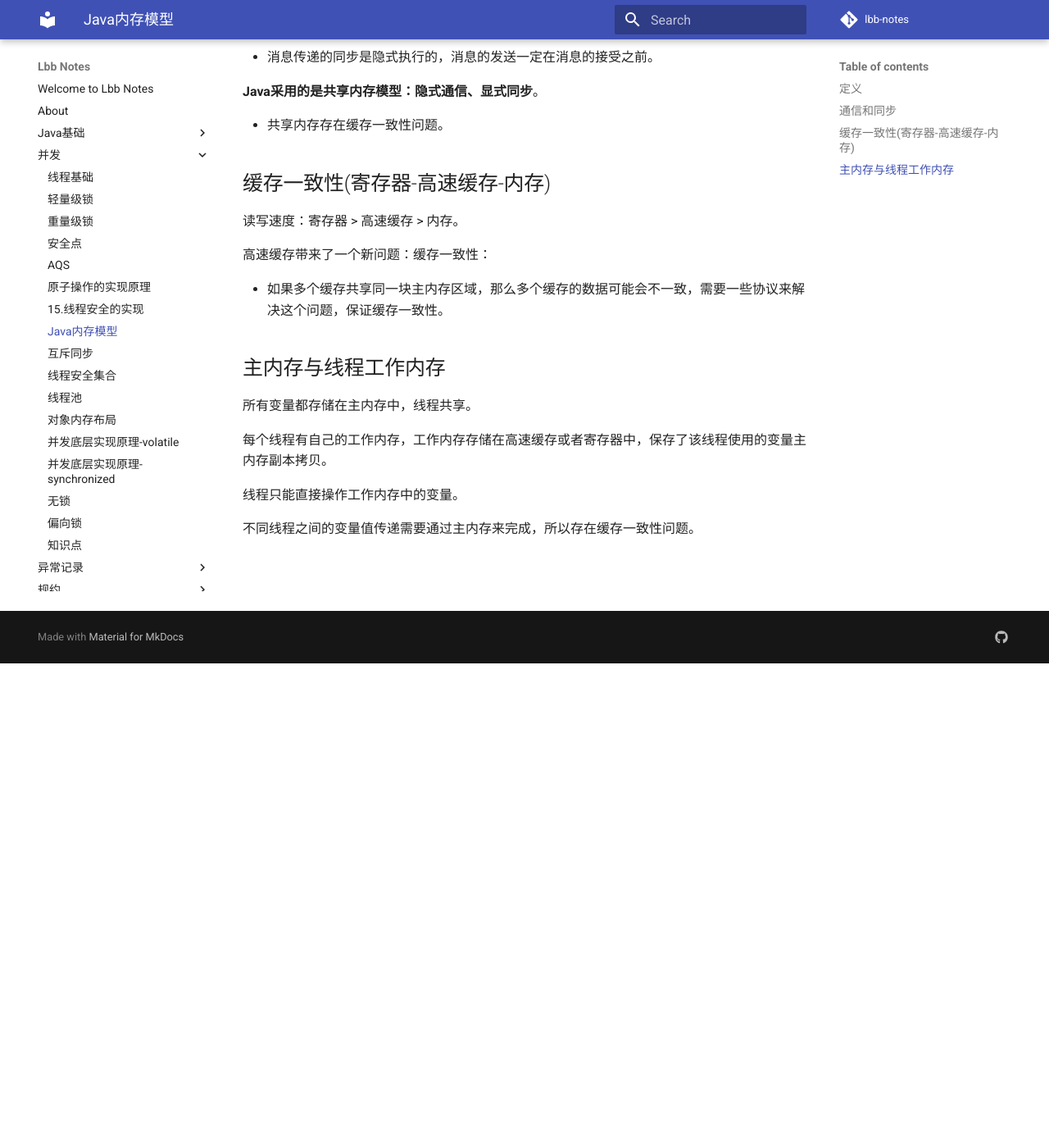
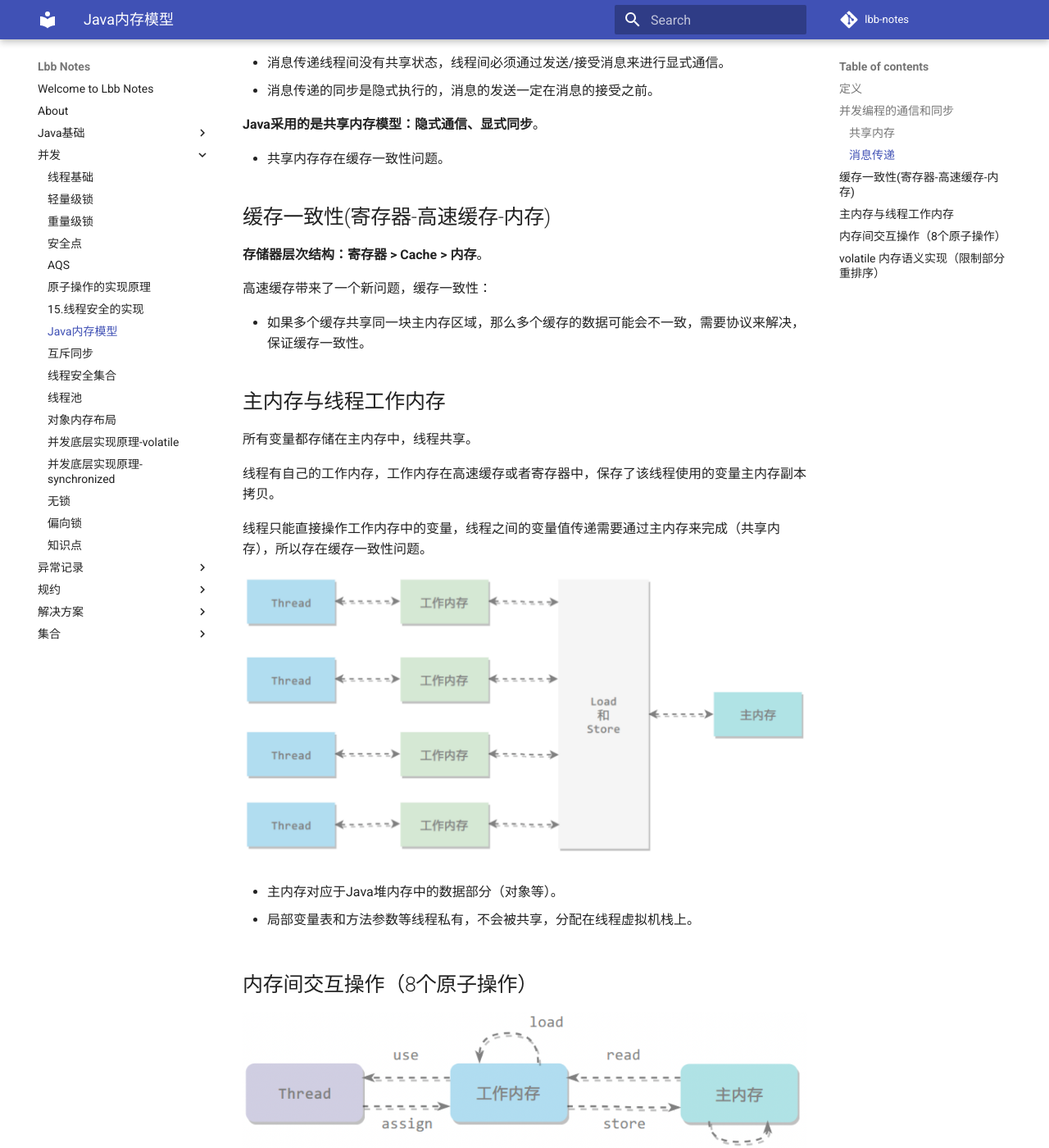
Before and after one commit to ban-l/lbb-notes, an MkDocs documentation site: the page built from docs/并发/16.Java内存模型.md, in a window 1280 px wide and 1400 px high, scrolled down 591 px. Shown: the whole window at 82% size. Built offline with MkDocs 1.6.1 and Material for MkDocs 9.7.7, drawn with Linux system fonts in a browser that asks for light colours; comment, search, counter and statistics services are not loaded; some of the changed text lies outside the part shown.

Commit message:
Java内存模型

```diff
--- a/docs/并发/16.Java内存模型.md
+++ b/docs/并发/16.Java内存模型.md
@@ -6,16 +6,16 @@
 
 不同的硬件之间的内存模型有些许差异，Java内存模型(JMM)屏蔽各种硬件和操作系统的内存访问差异，以实现让Java程序在各种平台下都能达到⼀致的内存访问效果。
 
-## 通信和同步
+## 并发编程的通信和同步
 
 在并发编程中，**线程间通信有两种模型：共享内存和消息传递**。
 
-共享内存：
+### 共享内存
 
 - 共享内存是指线程间共享，通过读写内存中的公共状态来实现隐式通信。
 - 共享内存的同步是显式执⾏的，必须显⽰的指定某个⽅法或者某段代码在程序之间互斥执⾏。
 
-消息传递：
+### 消息传递
 
 - 消息传递线程间没有共享状态，线程间必须通过发送/接受消息来进⾏显式通信。
 - 消息传递的同步是隐式执⾏的，消息的发送⼀定在消息的接受之前。
@@ -26,18 +26,51 @@
 
 ## 缓存一致性(寄存器-高速缓存-内存)
 
-读写速度：寄存器 > 高速缓存 > 内存。
+**存储器层次结构：寄存器 > Cache > 内存**。
 
-高速缓存带来了一个新问题：缓存一致性：
+高速缓存带来了一个新问题，缓存一致性：
 
-- 如果多个缓存共享同一块主内存区域，那么多个缓存的数据可能会不一致，需要一些协议来解决这个问题，保证缓存一致性。
+- 如果多个缓存共享同一块主内存区域，那么多个缓存的数据可能会不一致，需要协议来解决，保证缓存一致性。
 
 ## 主内存与线程工作内存
 
 所有变量都存储在主内存中，线程共享。
 
-每个线程有自己的工作内存，工作内存存储在高速缓存或者寄存器中，保存了该线程使用的变量主内存副本拷贝。
+线程有自己的工作内存，工作内存在高速缓存或者寄存器中，保存了该线程使用的变量主内存副本拷贝。
 
-线程只能直接操作工作内存中的变量。
+线程只能直接操作工作内存中的变量，线程之间的变量值传递需要通过主内存来完成（共享内存），所以存在缓存一致性问题。
 
-不同线程之间的变量值传递需要通过主内存来完成，所以存在缓存一致性问题。
+![image-20250909213651674](assets/image-20250909213651674.png)
+
+- 主内存对应于Java堆内存中的数据部分（对象等）。
+
+- 局部变量表和⽅法参数等线程私有，不会被共享，分配在线程虚拟机栈上。
+
+## 内存间交互操作（8个原子操作）
+
+![image-20250909213621618](assets/image-20250909213621618.png)
+
+- read：把一个变量的值从主内存传输到工作内存中
+- load：在 read 之后执行，把 read 得到的值放入工作内存的变量副本中
+- use：把工作内存中一个变量的值传递给执行引擎
+- assign：把一个从执行引擎接收到的值赋给工作内存的变量
+- store：把工作内存的一个变量的值传送到主内存中
+- write：在 store 之后执行，把 store 得到的值放入主内存的变量中
+- lock：加锁，作用于主内存的变量
+- unlock：解锁，作用于主内存的变量
+
+相关规则等
+
+- unlock必须在lock之后
+- read、load两两成对
+- store、write两两成对
+
+
+
+## volatile 内存语义实现（限制部分重排序）
+
+和volatile相关的只需要记住两个操作。
+
+- load和store
+
+标注volatile变量会限制⼀部分重排序，防止结果被改变。
```
Also changed, not shown: docs/并发/assets/image-20250909213621618.png (added), docs/并发/assets/image-20250909213651674.png (added).
